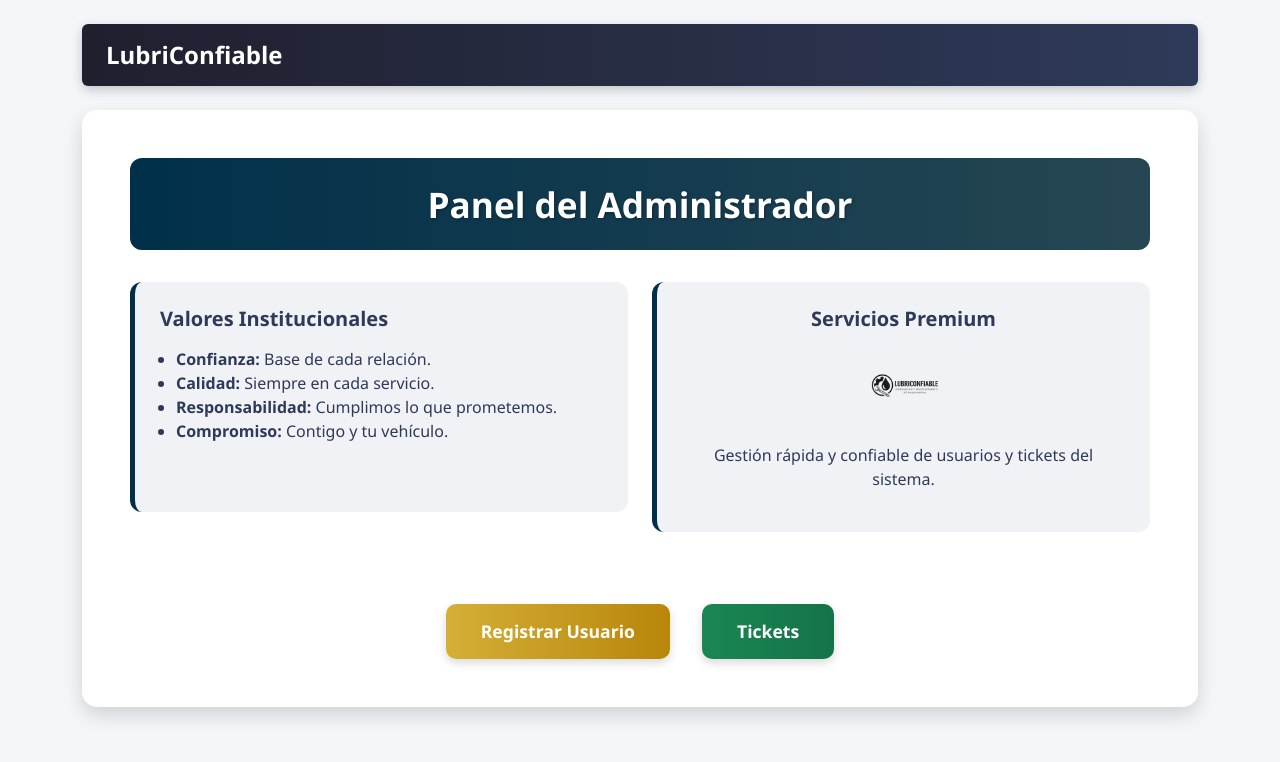
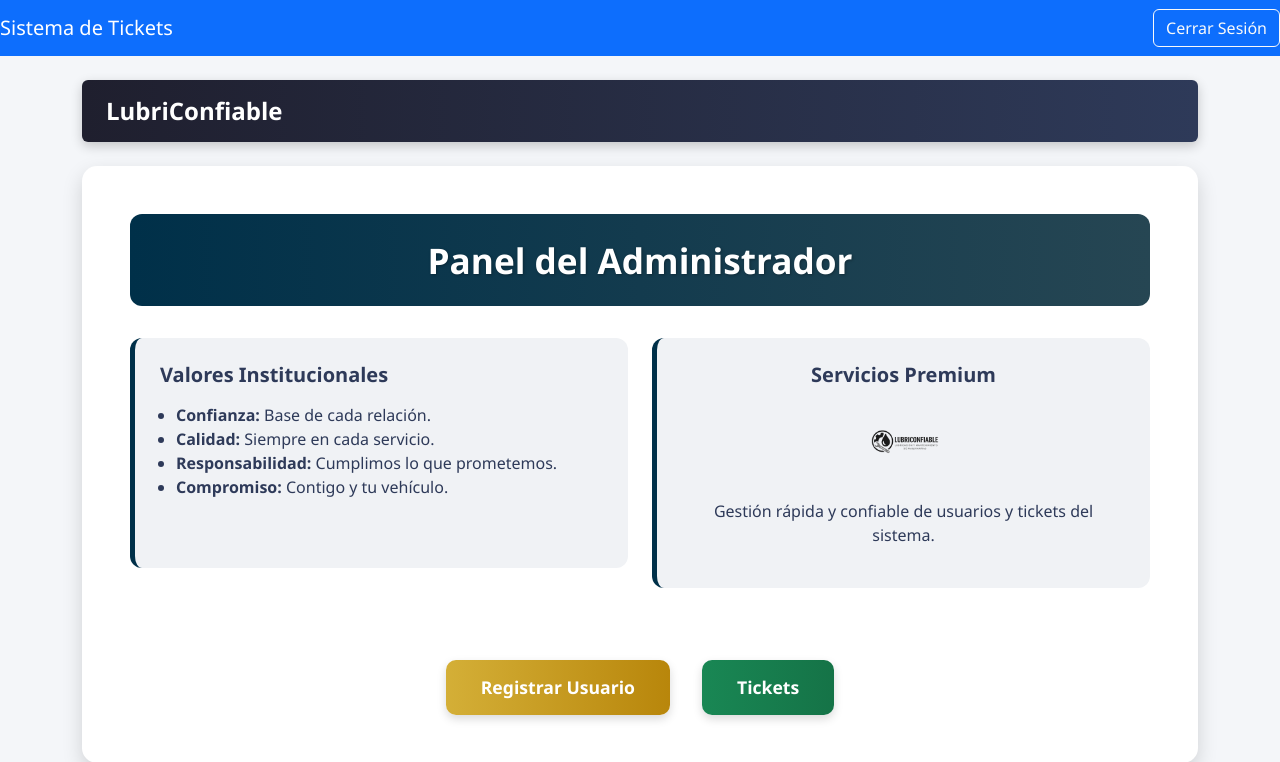
Before and after one commit to Alfred250/proyectoTicketsOficial, a FastAPI app: page /menu in a window 1280 px wide. Shown: the top 762 px of the page. Before the commit the page ends 731 px from the top, so only its background shows below. Run offline with FastAPI, Linux system fonts and the light colour scheme; some libraries are stand-ins or nearby versions.

Commit message:
Ultimos cambios con log out

```diff
--- a/templates/home/menuP.html
+++ b/templates/home/menuP.html
@@ -8,6 +8,12 @@
   <link rel="stylesheet" href="static/css/menu.css">
 </head>
 <body id="body">
+  <nav class="navbar navbar-dark bg-primary justify-content-between">
+    <a class="navbar-brand" href="#">Sistema de Tickets</a>
+    <a class="btn btn-outline-light" href="/">
+      <i class="fas fa-sign-out-alt"></i> Cerrar Sesión
+    </a>
+  </nav>
   <div class="container my-4">
     <nav class="navbar navbar-expand-lg navbar-dark navbar-custom rounded px-4 py-2">
       <a class="navbar-brand fw-bold fs-4" href="#">
--- a/templates/tickets/home.html
+++ b/templates/tickets/home.html
@@ -23,6 +23,9 @@
     <a class="navbar-brand" href="#">Sistema de Tickets</a>
     <a class="btn btn-outline-light" href="/">
       <i class="fas fa-sign-out-alt"></i> Cerrar Sesión
+    </a>
+    <a class="btn btn-outline-light" href="/menu">
+      <i class="fas fa-sign-out-alt"></i> Regresar
     </a>
   </nav>
 
```
Also changed, not shown: BD_MesadeAyuda.db.
